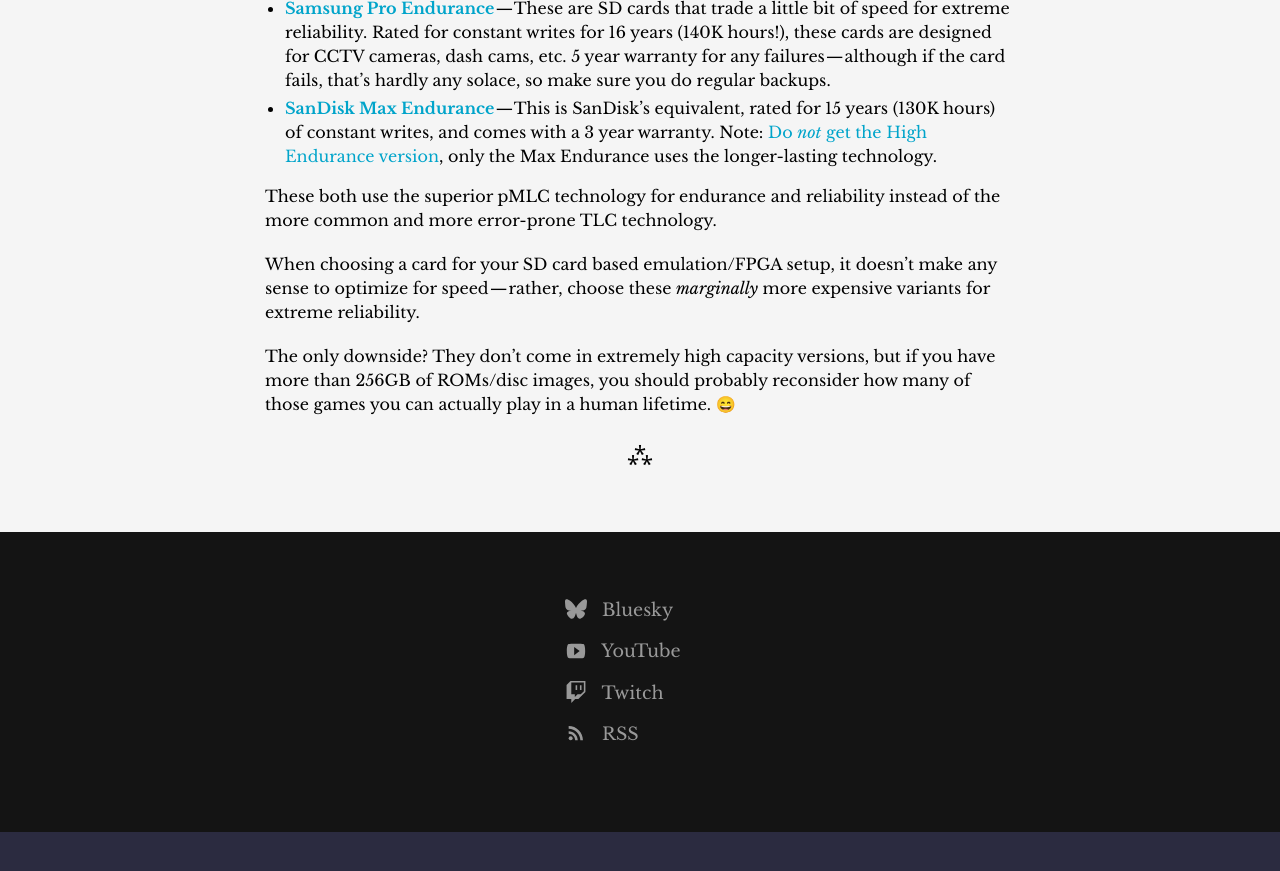
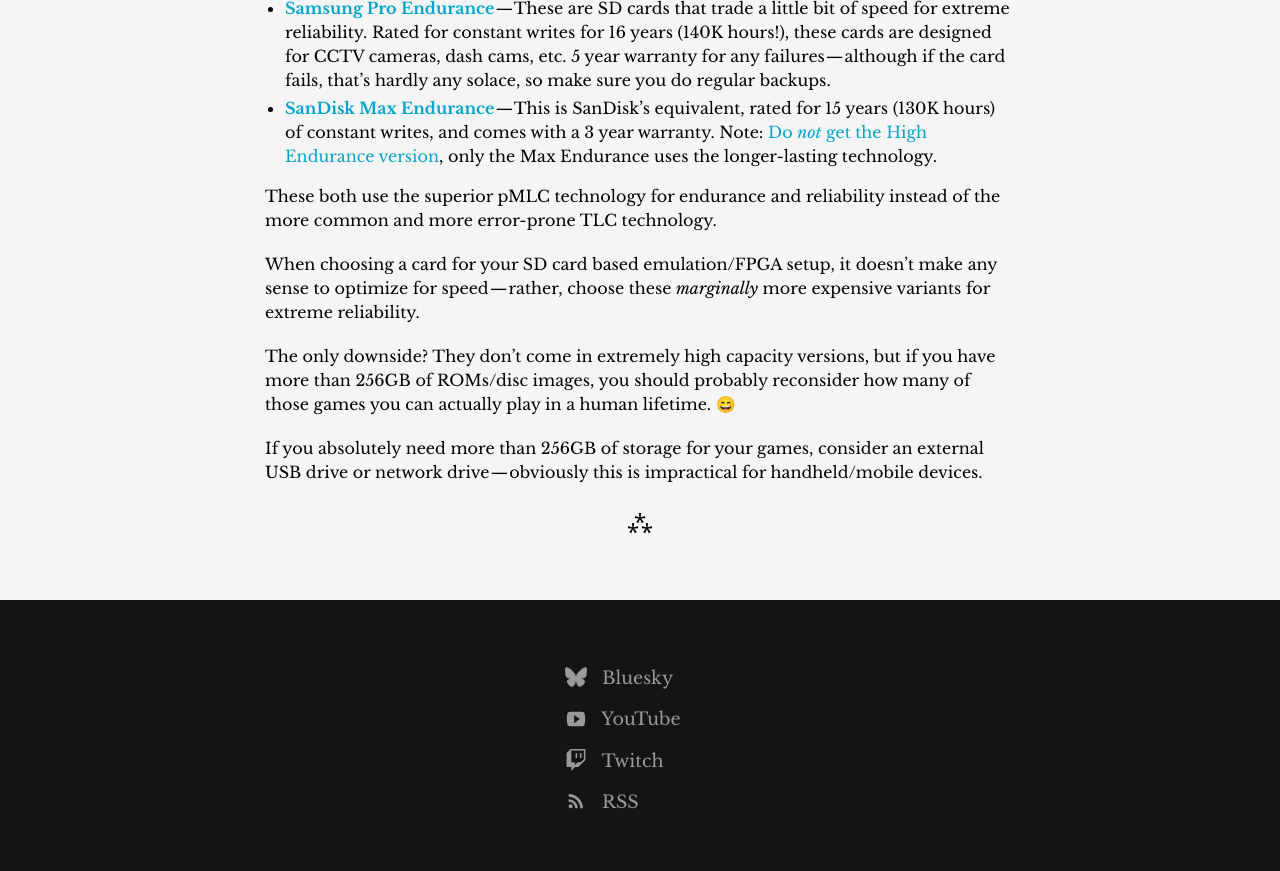
Before and after one commit to amigavision/amigavision.github.io, a Jekyll site: the page built from sd.md, in a window 1280 px wide and 900 px high, scrolled down 714 px. Shown: the top 871 px of the window. Built offline with Jekyll 4.4.1, drawn with Linux system fonts in a browser that asks for light colours; before the commit the page ends 1546 px from its top, so only the background shows below that.

Commit message:
Add note about external drives >256GB

```diff
--- a/sd.md
+++ b/sd.md
@@ -18,4 +18,6 @@
 
 The only downside? They don’t come in extremely high capacity versions, but if you have more than 256GB of ROMs/disc images, you should probably reconsider how many of those games you can actually play in a human lifetime. 😄
 
+If you absolutely need more than 256GB of storage for your games, consider an external USB drive or network drive — obviously this is impractical for handheld/mobile devices.
+
 ---
```
